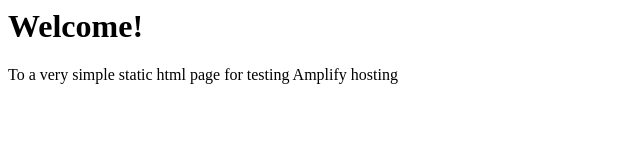
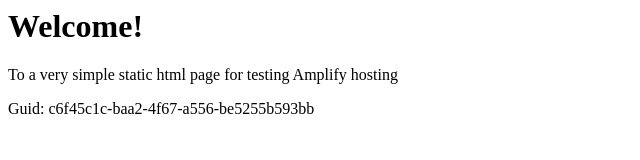
Before and after one commit to aws-aemilia-cdg/Github-PR-Commit-Integration-Test-DoNotTouch-v1-prod-eu-west-3, a website: page src/index.html in a window 1280 px wide. Shown: the whole page, without its empty margins (0-640 px from the left). Drawn offline with Linux system fonts and the light colour scheme.

Commit message:
commit from integ tests

```diff
--- a/src/index.html
+++ b/src/index.html
@@ -1,3 +1,5 @@
+
+
 <html lang="en">
 
 <head>
@@ -10,6 +12,6 @@
 <body>
     <h1>Welcome!</h1>
     <p>To a very simple static html page for testing Amplify hosting</p>
-</body>
+    <p>Guid: c6f45c1c-baa2-4f67-a556-be5255b593bb</p></body>
 
 </html>
```
